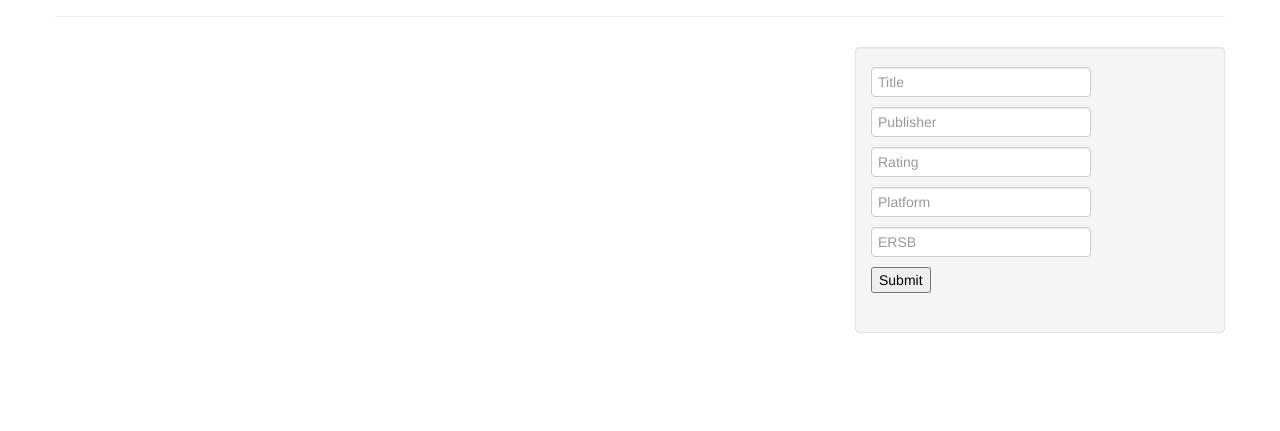
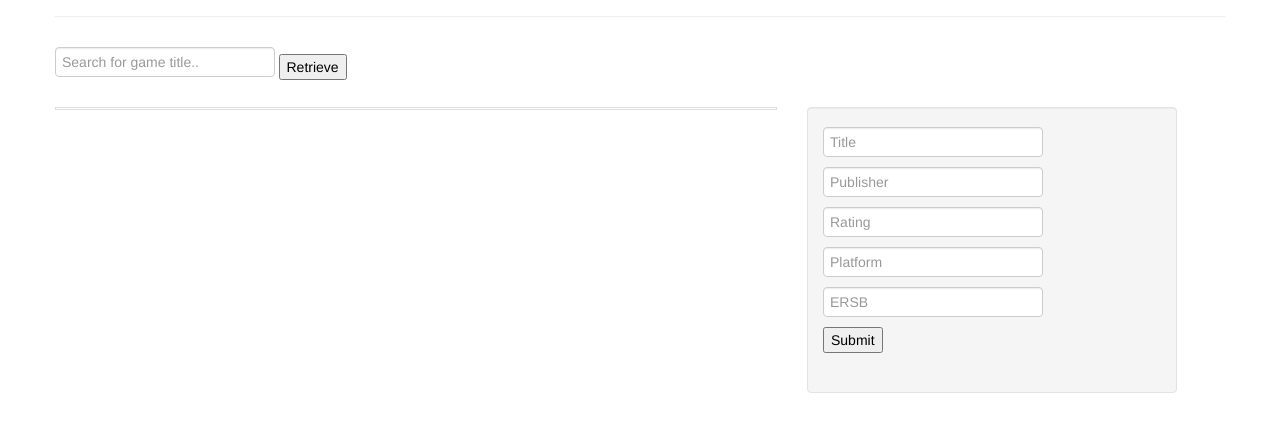
Before and after one commit to Kehvvv/WebApp, a website: page views/index.html in a window 1280 px wide. Shown: the part 123-554 px from the top of the page. Drawn offline with Linux system fonts and the light colour scheme; no server answers.

Commit message:
adding functionality to HTML page

```diff
--- a/views/css/stylesheet.css
+++ b/views/css/stylesheet.css
@@ -1,3 +1,10 @@
 body {
   font-family:'times new roman';
 }
+
+#results {
+  border-collapse: collapse;
+  width: 60%;
+  border: 1px solid #ddd;
+  font-size: 18px;
+}
--- a/views/index.html
+++ b/views/index.html
@@ -38,6 +38,25 @@
       load();
     });
   </script>
+  <script>
+    function myFunction() {
+      var input, filter, table, tr, td, i;
+      input = document.getElementById("myInput");
+      filter = input.value.toUpperCase();
+      table = document.getElementById("results");
+      tr = table.getElementsByTagName("tr");
+      for (i = 0; i < tr.length; i++) {
+        td = tr[i].getElementsByTagName("td")[0];
+        if (td) {
+          if (td.innerHTML.toUpperCase().indexOf(filter) > -1) {
+            tr[i].style.display = "";
+          } else {
+            tr[i].style.display = "none";
+          }
+        }
+      }
+    }
+  </script>
 </head>
 
 <body>
@@ -49,13 +68,19 @@
     <div class="page-header">
       <h1>Video Games</h1>
     </div>
+    <input type="text" id="myInput" onkeyup="myFunction()" placeholder="Search for game title.." title="Type in a name">
+    <button id="retrieve" data-url="/">Retrieve</button>
+    <br>
+    <br>
     <div class="row">
       <div id="results" class="span8">
       </div>
       <div class="span4">
+
         <ul class="nav nav-list well">
           <li>
-            <form enctype='application/json' action="/post/json" method="post">
+            <form id="form" enctype='application/json' action="/post/json" method="post">
+
               <div class="field">
                 <input type="text" name="Title" placeholder="Title">
               </div>
```
